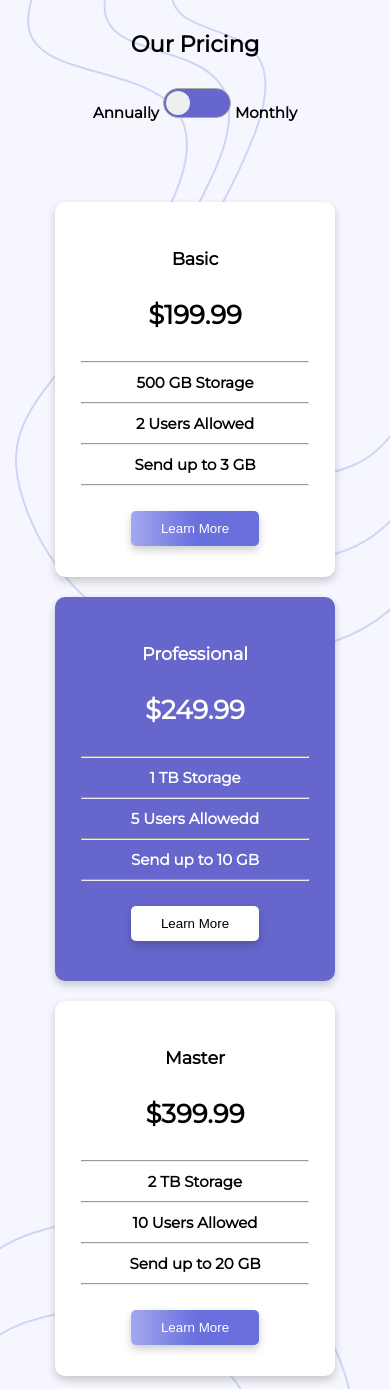
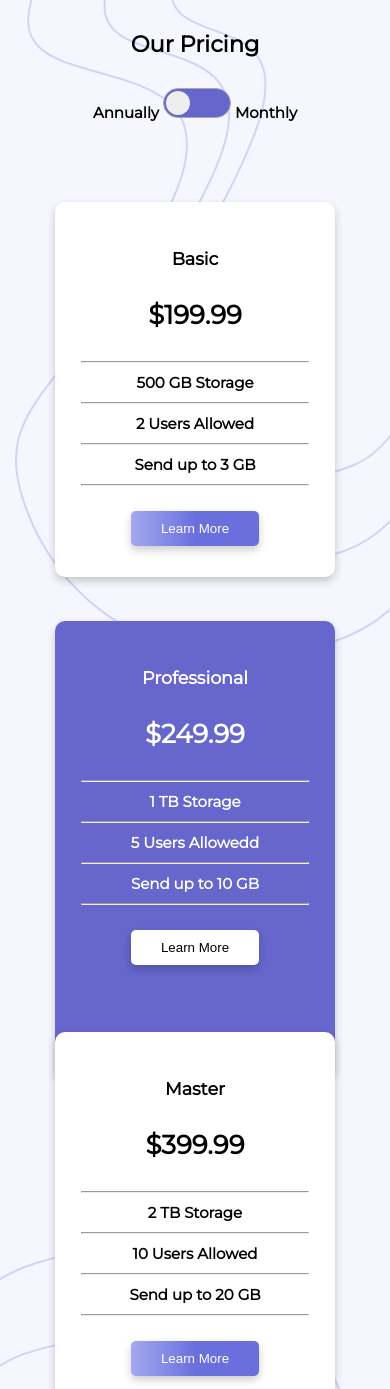
Before and after one commit to albeewang15/Pricing-component-with-toggle, a plain HTML site: page index.html in a window 390 px wide. Shown: the top 1389 px of the page. Drawn offline with Linux system fonts and the light colour scheme.

Commit message:
minor change to invert card height

```diff
--- a/style.css
+++ b/style.css
@@ -93,6 +93,7 @@ button:hover {
 .column {
     width: 300px;
     padding: 0;
+    position: relative;
 }
 
 /* Clear floats after the columns */
@@ -114,7 +115,10 @@ button:hover {
 .card.invert {
     background-color: #6666cc;
     color: white;
-    padding-bottom: 25px;
+    position: absolute;
+    height: 110%;
+    width: 100%;
+    top: -1rem;
 }
 
 
@@ -166,7 +170,7 @@ button:hover {
   }
 
   /* Responsive columns - one column layout (vertical) on small screens */
-@media screen and (max-width: 400px) {
+@media screen and (max-width: 600px) {
     .row {
       width: 100%;
       flex-direction: column;
@@ -177,4 +181,9 @@ button:hover {
     .column {
         padding: 10px;
     }
+
+    .card.invert {
+      position: relative;
+      margin-top: 40px;
+    }
   }
```
